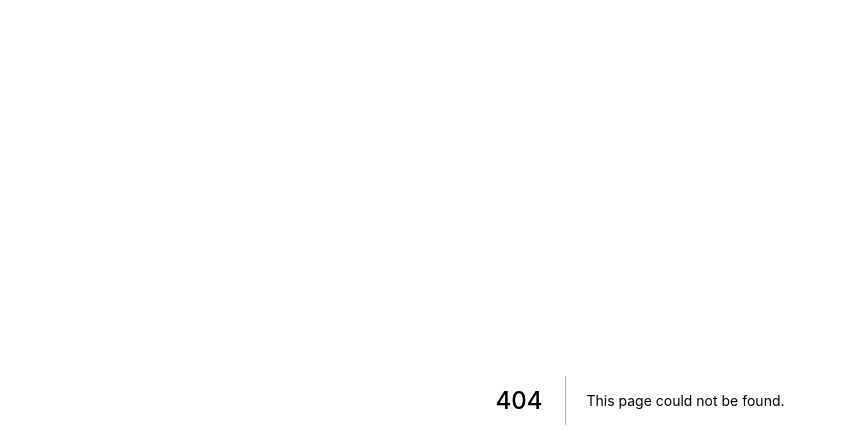
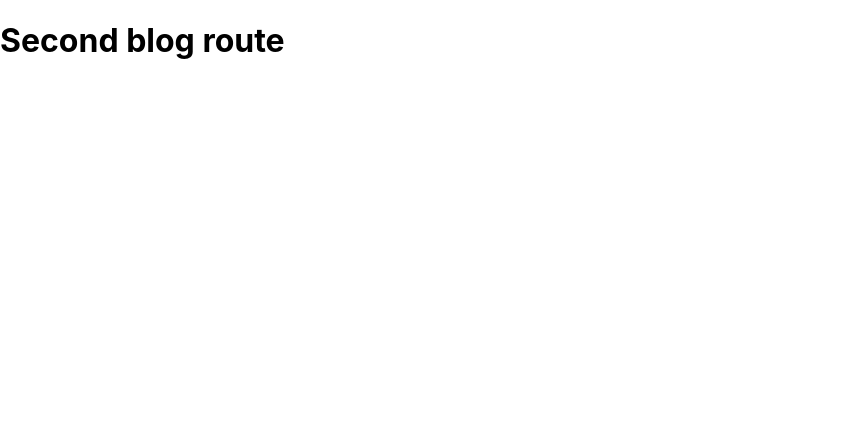
Before and after one commit to onesmusmuna/nextjs, a Next.js app in the folder next-routing/: page /blog/second in a window 1280 px wide. Before the commit this address had no page. Shown: the top 448 px of the page, without its empty margins (0-846 px from the left). Built offline with nearby package versions, Linux system fonts and the light colour scheme.

Commit message:
nested routes

```diff
--- /dev/null
+++ b/next-routing/pages/blog/second.js
@@ -0,0 +1,7 @@
+export default function Second() {
+  return (
+    <>
+      <h1>Second blog route</h1>
+    </>
+  );
+}
```
Also changed, not shown: next-routing/pages/blog/first.js (added, +7 -0 lines), next-routing/pages/blog/index.js (added, +7 -0 lines).
